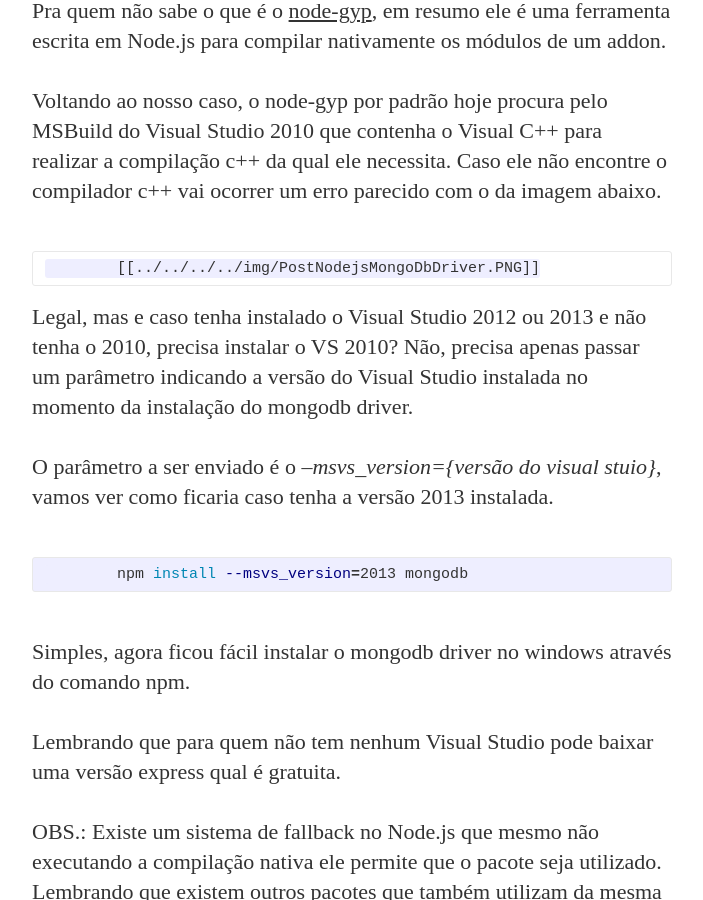
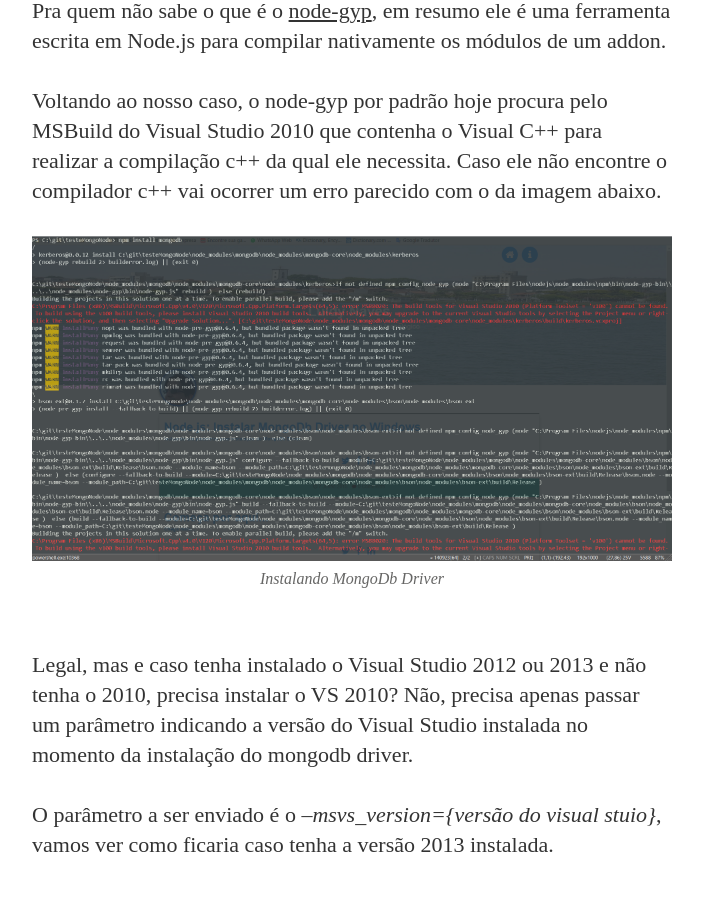
Before and after one commit to luidymorais/luidymorais.github.io, a Jekyll site: the page built from _posts/pt/2015-07-18-Nodejs-Instalar-Mongodb-driver-no-Windows.markdown, in a window 1280 px wide and 900 px high, scrolled down 1344 px. Shown: the whole window, without its empty margins (288-991 px from the left). Built offline with Jekyll 4.4.1, drawn with Linux system fonts in a browser that asks for light colours; nearby versions of some CDN libraries; some web fonts are replaced; comment, search, counter and statistics services are not loaded.

Commit message:
fixing the image resource and disable multilanguage

```diff
--- a/_includes/content.html
+++ b/_includes/content.html
@@ -11,13 +11,13 @@
     <h1 class="blog-title">{{ site.title[page.lang] }}</h1>
     <h2 class="blog-description">{{ site.description[page.lang] }}</h2>
     <div class="custom-links">
-      <div class="wrapper" style="text-align: center; line-height: 2em">
+      <!--<div class="wrapper" style="text-align: center; line-height: 2em">
         {% assign posts=site.posts | where:"ref", page.ref | sort: 'lang' %}
         {% for post in posts %} <a href="{{ post.url }}" class="{{ post.lang }}">{{ post.lang }}</a> {% endfor %}
         <span>&nbsp;|&nbsp;</span>
         {% assign pages=site.pages | where:"ref", page.ref | sort: 'lang' %}
         {% for page in pages %} <a href="{{ page.url }}" class="{{ page.lang }}">{{ page.lang }}</a> <span>&nbsp;|&nbsp;</span>{% endfor %}
-      </div>
+      </div>-->
 
       {% for social in site.social %}
         {% if social.url %}
--- a/_posts/pt/2015-07-18-Nodejs-Instalar-Mongodb-driver-no-Windows.markdown
+++ b/_posts/pt/2015-07-18-Nodejs-Instalar-Mongodb-driver-no-Windows.markdown
@@ -26,7 +26,7 @@
 
 
 
-		[[../../../../img/PostNodejsMongoDbDriver.PNG]]
+![Instalando MongoDb Driver](/assets/article_images/2015-07-18-Nodejs-mongodb-driver-no-windows/PostNodejsMongoDbDriver.png)
 
 
 
@@ -36,7 +36,7 @@
 O parâmetro a ser enviado é o <em>--msvs_version={versão do visual stuio}</em>, vamos ver como ficaria caso tenha a versão 2013 instalada.
 
 {% highlight shell %}
-	npm install --msvs_version=2013 mongodb
+npm install --msvs_version=2013 mongodb
 {% endhighlight %}
 
 
```
Also changed, not shown: _drafts/en/2016-06-16-acessing-the-ssh-server-through-mac-terminal.markdown (renamed from _drafts/en/2016-06-16-acessing-the-ssh-server-through-mac-terminal.md, +4 -4 lines), assets/article_images/2015-07-18-Nodejs-mongodb-driver-no-windows/PostNodejsMongoDbDriver.png (added), 4 other files.
